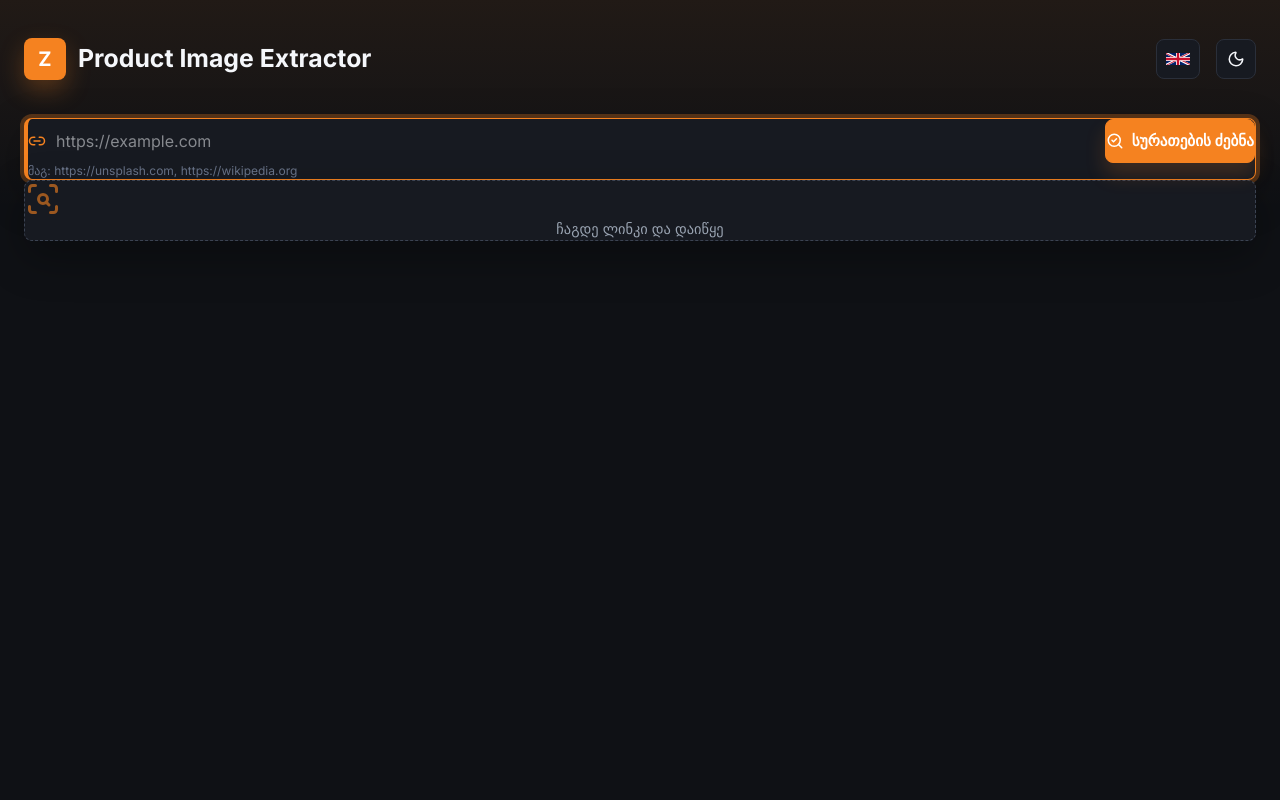
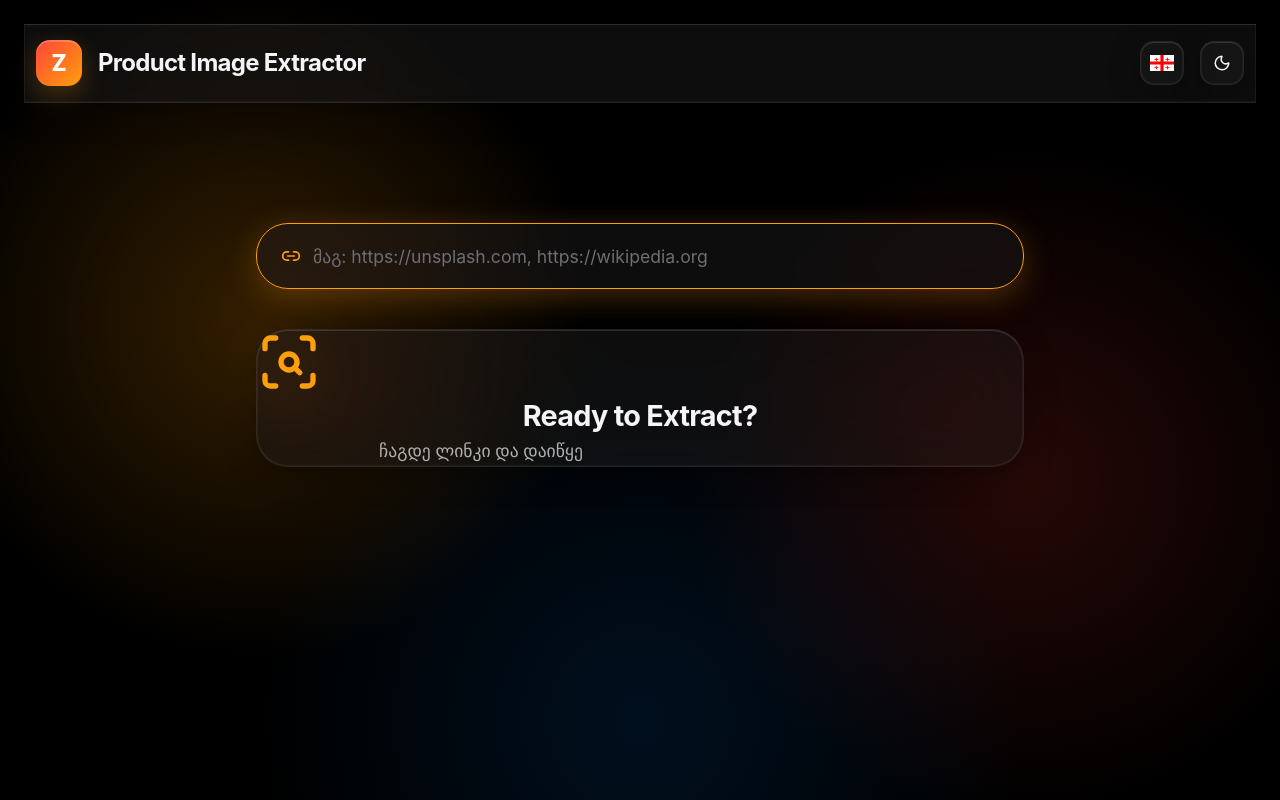
Before and after one commit to guramilomaia2-cmyk/image-scraper, a React (Vite) app in the folder frontend/: page /ka in a window 1280 px wide. Built offline with nearby package versions, Linux system fonts and the light colour scheme.

Commit message:
feat: redesign to pure Apple Liquid Glass UI, fix alignments and styling bugs

```diff
--- a/frontend/src/App.jsx
+++ b/frontend/src/App.jsx
@@ -341,26 +341,34 @@ export default function App() {
   return (
     <div style={{ position: 'relative', zIndex: 1, maxWidth: '1440px', margin: '0 auto', padding: '24px 24px 64px' }}>
       <Header />
-      <SearchBar onScrape={handleScrape} isLoading={isLoading} />
+      <SearchBar onScrape={handleScrape} isLoading={isLoading} hasSearched={hasSearched} />
 
       {/* Status */}
       {status && (
         <div
-          className={`p-3 px-4.5 rounded-lg text-[0.9rem] font-medium mb-4 border shadow-[var(--shadow)] ${
+          className={`flex items-center gap-3 px-6 py-4 rounded-[20px] text-[0.95rem] font-bold mb-6 mx-auto w-max max-w-full transition-all duration-500 animate-in fade-in slide-in-from-top-4 ${
             status.type === 'error'
-              ? 'bg-[rgba(224,49,49,0.08)] border-[rgba(224,49,49,0.22)] text-[var(--error)]'
-              : 'bg-[rgba(19,165,56,0.08)] border-[rgba(19,165,56,0.22)] text-[var(--success)]'
+              ? 'text-[var(--error)]'
+              : 'text-[var(--success)]'
           }`}
+          style={{
+            background: 'var(--glass-bg)',
+            backdropFilter: 'var(--glass-blur)',
+            WebkitBackdropFilter: 'var(--glass-blur)',
+            border: status.type === 'error' ? '1px solid rgba(255,59,48,0.3)' : '1px solid rgba(52,199,89,0.3)',
+            boxShadow: status.type === 'error' ? '0 8px 32px rgba(255,59,48,0.15)' : '0 8px 32px rgba(52,199,89,0.15)'
+          }}
         >
+          {status.type === 'success' ? <span className="text-xl">✨</span> : <span className="text-xl">⚠️</span>}
           {status.msg}
         </div>
       )}
 
       {/* Loading */}
       {isLoading && (
-        <div className="flex flex-col items-center gap-4 py-16 text-[var(--text-muted)]">
-          <div className="w-11 h-11 border-[3px] border-[var(--border)] border-t-[var(--accent)] rounded-full animate-spin" />
-          <p>{t('loading')}</p>
+        <div className="flex flex-col items-center justify-center gap-5 py-24 text-[var(--text)] transition-all duration-500 animate-in fade-in">
+          <div className="w-12 h-12 border-4 border-[var(--glass-border)] border-t-[var(--accent)] rounded-full animate-spin shadow-[0_0_20px_var(--accent-glow)]" />
+          <p className="font-semibold tracking-wide text-[1.1rem] opacity-80">{t('loading')}</p>
         </div>
       )}
 
@@ -404,33 +412,37 @@ export default function App() {
 
       {/* Empty State */}
       {showEmpty && (
-        <div className="text-center py-20 px-5 text-[var(--text-muted)] border border-dashed border-[var(--border-hover)] rounded-lg bg-[var(--surface)] shadow-[var(--shadow)]">
-          <div className="text-[3.5rem] mb-4 block opacity-60">
-            <ImageOff className="w-9 h-9 mx-auto text-[var(--accent)]" />
+        <div className="text-center py-24 px-6 text-[var(--text)] transition-all duration-500 animate-in fade-in zoom-in-95"
+             style={{ margin: '0 auto', maxWidth: '768px', width: '100%', borderRadius: '24px', background: 'var(--glass-bg)', backdropFilter: 'var(--glass-blur)', WebkitBackdropFilter: 'var(--glass-blur)', border: '1px solid var(--glass-border)', boxShadow: 'var(--glass-shadow)' }}>
+          <div className="text-[4rem] mb-6 block opacity-80 drop-shadow-2xl hover:scale-110 transition-transform duration-500">
+            <ImageOff className="w-12 h-12 mx-auto text-[var(--accent)] drop-shadow-[0_0_15px_var(--accent-glow)]" />
           </div>
-          <h2 className="text-xl font-semibold text-[var(--text)] mb-2">{t('emptyTitle')}</h2>
-          <p className="text-[0.9rem]">{t('emptyDesc')}</p>
+          <h2 className="text-2xl font-bold mb-3 tracking-tight">{t('emptyTitle')}</h2>
+          <p className="text-[1.05rem] opacity-70 font-medium max-w-md mx-auto">{t('emptyDesc')}</p>
         </div>
       )}
 
       {/* No Filter Results */}
       {showNoFilter && !isLoading && (
-        <div className="text-center py-20 px-5 text-[var(--text-muted)] border border-dashed border-[var(--border-hover)] rounded-lg bg-[var(--surface)] shadow-[var(--shadow)]">
-          <div className="text-[3.5rem] mb-4 block opacity-60">
-            <FilterX className="w-9 h-9 mx-auto text-[var(--accent)]" />
+        <div className="text-center py-24 px-6 text-[var(--text)] transition-all duration-500 animate-in fade-in zoom-in-95"
+             style={{ margin: '0 auto', maxWidth: '768px', width: '100%', borderRadius: '24px', background: 'var(--glass-bg)', backdropFilter: 'var(--glass-blur)', WebkitBackdropFilter: 'var(--glass-blur)', border: '1px solid var(--glass-border)', boxShadow: 'var(--glass-shadow)' }}>
+          <div className="text-[4rem] mb-6 block opacity-80 drop-shadow-2xl hover:scale-110 transition-transform duration-500">
+            <FilterX className="w-12 h-12 mx-auto text-[var(--accent)] drop-shadow-[0_0_15px_var(--accent-glow)]" />
           </div>
-          <h2 className="text-xl font-semibold text-[var(--text)] mb-2">{t('noFilterTitle')}</h2>
-          <p className="text-[0.9rem]">{t('noFilterDesc')}</p>
+          <h2 className="text-2xl font-bold mb-3 tracking-tight">{t('noFilterTitle')}</h2>
+          <p className="text-[1.05rem] opacity-70 font-medium max-w-md mx-auto">{t('noFilterDesc')}</p>
         </div>
       )}
 
       {/* Initial State */}
       {showInitial && (
-        <div className="text-center py-20 px-5 text-[var(--text-muted)] border border-dashed border-[var(--border-hover)] rounded-lg bg-[var(--surface)] shadow-[var(--shadow)]">
-          <div className="text-[3.5rem] mb-4 block opacity-60">
-            <ScanSearch className="w-9 h-9 mx-auto text-[var(--accent)]" />
+        <div className="text-center py-32 px-6 text-[var(--text)] transition-all duration-700 animate-in fade-in zoom-in-95"
+             style={{ margin: '5vh auto 0', maxWidth: '768px', width: '100%', borderRadius: '32px', background: 'var(--glass-bg)', backdropFilter: 'var(--glass-blur)', WebkitBackdropFilter: 'var(--glass-blur)', border: '1px solid var(--glass-border)', boxShadow: 'var(--glass-shadow)' }}>
+          <div className="text-[5rem] mb-8 block drop-shadow-2xl hover:scale-110 hover:-rotate-3 transition-transform duration-500">
+            <ScanSearch className="w-16 h-16 mx-auto text-[var(--accent)] drop-shadow-[0_10px_25px_var(--accent-glow)]" />
           </div>
-          <p className="text-[0.9rem]">{t('initialText')}</p>
+          <h2 className="text-[1.8rem] font-bold mb-4 tracking-tight">{t('initialTitle') || 'Ready to Extract?'}</h2>
+          <p className="text-[1.1rem] opacity-70 font-medium max-w-md mx-auto leading-relaxed">{t('initialText')}</p>
         </div>
       )}
 
--- a/frontend/src/components/Header.jsx
+++ b/frontend/src/components/Header.jsx
@@ -4,18 +4,15 @@ import { useTheme } from '../hooks/useTheme';
 
 function GeoFlag() {
   return (
-    <svg width="24" height="16" viewBox="0 0 900 600" xmlns="http://www.w3.org/2000/svg">
-      <rect fill="#fff" width="900" height="600"/>
-      <rect fill="#FF0000" x="360" width="180" height="600"/>
-      <rect fill="#FF0000" y="210" width="900" height="180"/>
-      <rect fill="#FF0000" x="60" y="60" width="60" height="60"/>
-      <rect fill="#FF0000" x="180" y="60" width="60" height="60"/>
-      <rect fill="#FF0000" x="60" y="420" width="60" height="60"/>
-      <rect fill="#FF0000" x="180" y="420" width="60" height="60"/>
-      <rect fill="#FF0000" x="600" y="60" width="60" height="60"/>
-      <rect fill="#FF0000" x="720" y="60" width="60" height="60"/>
-      <rect fill="#FF0000" x="600" y="420" width="60" height="60"/>
-      <rect fill="#FF0000" x="720" y="420" width="60" height="60"/>
+    <svg width="24" height="16" viewBox="0 0 300 200" xmlns="http://www.w3.org/2000/svg">
+      <rect width="300" height="200" fill="#fff"/>
+      <path d="M130 0h40v200h-40zM0 80h300v40H0z" fill="#f00"/>
+      <g fill="#f00">
+        <path d="M65 30 l10 10 10-10 v20 h20 v10 h-20 v20 h-10 v-20 h-20 v-10 h20 z"/>
+        <path d="M65 130 l10 10 10-10 v20 h20 v10 h-20 v20 h-10 v-20 h-20 v-10 h20 z"/>
+        <path d="M205 30 l10 10 10-10 v20 h20 v10 h-20 v20 h-10 v-20 h-20 v-10 h20 z"/>
+        <path d="M205 130 l10 10 10-10 v20 h20 v10 h-20 v20 h-10 v-20 h-20 v-10 h20 z"/>
+      </g>
     </svg>
   );
 }
@@ -41,28 +38,56 @@ export default function Header() {
   const { theme, toggleTheme } = useTheme();
 
   return (
-    <header style={{ display: 'grid', gridTemplateColumns: 'minmax(0,1fr) auto auto', alignItems: 'center', gap: '16px', textAlign: 'left', marginBottom: '24px', paddingTop: '14px', paddingBottom: '14px' }}>
-      <div style={{ display: 'flex', alignItems: 'center', gap: '12px' }}>
-        <span style={{ width: '42px', height: '42px', display: 'inline-flex', alignItems: 'center', justifyContent: 'center', borderRadius: '8px', background: 'var(--accent)', color: 'white', fontSize: '1.25rem', fontWeight: 800, boxShadow: '0 10px 24px var(--accent-glow)' }}>
+    <header style={{
+      display: 'grid', gridTemplateColumns: 'minmax(0,1fr) auto auto', alignItems: 'center', gap: '16px',
+      textAlign: 'left', marginBottom: '32px', paddingTop: '16px', paddingBottom: '16px',
+      position: 'sticky', top: 0, zIndex: 50,
+      background: 'var(--glass-bg)', backdropFilter: 'var(--glass-blur)', WebkitBackdropFilter: 'var(--glass-blur)',
+      borderBottom: '1px solid var(--glass-border)',
+      boxShadow: 'var(--glass-shadow)'
+    }}>
+      <div style={{ display: 'flex', alignItems: 'center', gap: '16px', paddingLeft: '12px' }}>
+        <span style={{
+          width: '46px', height: '46px', display: 'inline-flex', alignItems: 'center', justifyContent: 'center',
+          borderRadius: '14px', background: 'linear-gradient(135deg, var(--accent-2), var(--accent))',
+          color: 'white', fontSize: '1.4rem', fontWeight: 800,
+          boxShadow: '0 8px 24px var(--accent-glow), inset 0 2px 0 rgba(255,255,255,0.2)'
+        }}>
           Z
         </span>
-        <h1 style={{ fontSize: '1.55rem', fontWeight: 700, lineHeight: 1.2, color: 'var(--text)' }}>
+        <h1 style={{ fontSize: '1.5rem', fontWeight: 700, letterSpacing: '-0.03em', color: 'var(--text)' }}>
           Product Image Extractor
         </h1>
       </div>
 
       <button
         onClick={toggleLanguage}
-        style={{ width: '44px', height: '40px', borderRadius: '8px', background: 'var(--surface)', border: '1px solid var(--border)', display: 'flex', alignItems: 'center', justifyContent: 'center', cursor: 'pointer', transition: 'all 0.2s' }}
+        style={{
+          width: '44px', height: '44px', borderRadius: '14px',
+          background: 'var(--glass-bg)', border: '1px solid var(--glass-border)',
+          boxShadow: 'var(--glass-shadow)',
+          display: 'flex', alignItems: 'center', justifyContent: 'center',
+          cursor: 'pointer', transition: 'all 0.3s cubic-bezier(0.25, 1, 0.5, 1)'
+        }}
         title="ენის შეცვლა / Change Language"
+        onMouseEnter={(e) => { e.currentTarget.style.transform = 'translateY(-2px) scale(1.05)'; e.currentTarget.style.background = 'var(--glass-hover)'; }}
+        onMouseLeave={(e) => { e.currentTarget.style.transform = 'none'; e.currentTarget.style.background = 'var(--glass-bg)'; }}
       >
-        {lang === 'ka' ? <UkFlag /> : <GeoFlag />}
+        {lang === 'ka' ? <GeoFlag /> : <UkFlag />}
       </button>
 
       <button
         onClick={toggleTheme}
-        style={{ width: '40px', height: '40px', borderRadius: '8px', background: 'var(--surface)', border: '1px solid var(--border)', display: 'flex', alignItems: 'center', justifyContent: 'center', color: 'var(--text)', cursor: 'pointer', transition: 'all 0.2s' }}
+        style={{
+          width: '44px', height: '44px', borderRadius: '14px', marginRight: '12px',
+          background: 'var(--glass-bg)', border: '1px solid var(--glass-border)',
+          boxShadow: 'var(--glass-shadow)',
+          display: 'flex', alignItems: 'center', justifyContent: 'center', color: 'var(--text)',
+          cursor: 'pointer', transition: 'all 0.3s cubic-bezier(0.25, 1, 0.5, 1)'
+        }}
         title="თემის შეცვლა"
+        onMouseEnter={(e) => { e.currentTarget.style.transform = 'translateY(-2px) scale(1.05)'; e.currentTarget.style.background = 'var(--glass-hover)'; }}
+        onMouseLeave={(e) => { e.currentTarget.style.transform = 'none'; e.currentTarget.style.background = 'var(--glass-bg)'; }}
       >
         {theme === 'dark' ? <Moon style={{ width: 18, height: 18 }} /> : <Sun style={{ width: 18, height: 18 }} />}
       </button>
--- a/frontend/src/components/SearchBar.jsx
+++ b/frontend/src/components/SearchBar.jsx
@@ -17,7 +17,7 @@ export function addToHistory(url) {
   localStorage.setItem('scraper-history', JSON.stringify(hist));
 }
 
-export default function SearchBar({ onScrape, isLoading }) {
+export default function SearchBar({ onScrape, isLoading, hasSearched }) {
   const { t } = useLanguage();
   const [url, setUrl] = useState('');
   const [history] = useState(getHistory);
@@ -27,7 +27,8 @@ export default function SearchBar({ onScrape, isLoading }) {
     inputRef.current?.focus();
   }, []);
 
-  const handleSubmit = () => {
+  const handleSubmit = (e) => {
+    if (e) e.preventDefault();
     const trimmed = url.trim();
     if (!trimmed) {
       inputRef.current?.focus();
@@ -52,37 +53,61 @@ export default function SearchBar({ onScrape, isLoading }) {
   };
 
   return (
-    <div className="bg-[var(--surface)] border border-[var(--border)] rounded-lg p-3.5 mb-3 shadow-[var(--shadow)] border-l-4 border-l-[var(--accent)] transition-all duration-200 focus-within:border-[var(--accent)] focus-within:shadow-[0_0_0_4px_var(--accent-glow),var(--shadow)]">
-      <div className="flex items-center gap-2.5">
-        <Link2 className="w-[18px] h-[18px] shrink-0 text-[var(--accent)]" />
+    <div
+      className={`transition-all duration-700 ease-[cubic-bezier(0.25,1,0.5,1)] ${hasSearched ? 'mb-8' : 'mt-[15vh]'}`}
+      style={{ margin: hasSearched ? '0 auto 2rem' : '15vh auto 0', maxWidth: '768px', width: '100%' }}
+    >
+      <form
+        onSubmit={handleSubmit}
+        style={{
+          background: 'var(--glass-bg)',
+          backdropFilter: 'var(--glass-blur)',
+          WebkitBackdropFilter: 'var(--glass-blur)',
+          border: '1px solid var(--glass-border)',
+          boxShadow: 'var(--glass-shadow)',
+          borderRadius: '32px',
+          padding: '4px'
+        }}
+        className="relative flex items-center group transition-all duration-500 hover:shadow-[0_20px_60px_rgba(0,0,0,0.15)] focus-within:!border-[var(--accent)] focus-within:!shadow-[0_8px_32px_var(--accent-glow)]"
+      >
+        <div className="relative flex-1 flex items-center h-[56px]">
+          <Link2 className="absolute left-5 w-5 h-5 text-[var(--text-faint)] group-focus-within:text-[var(--accent)] transition-colors duration-300 pointer-events-none" />
           <input
             ref={inputRef}
             type="url"
+            placeholder={t('hint')}
             value={url}
             onChange={(e) => setUrl(e.target.value)}
             onKeyDown={handleKeyDown}
             onPaste={handlePaste}
-          placeholder="https://example.com"
+            disabled={isLoading}
+            className="w-full h-full bg-transparent border-none text-[1.1rem] text-[var(--text)] font-medium outline-none disabled:opacity-50 placeholder:text-[var(--text-faint)] placeholder:font-normal"
+            style={{ paddingLeft: '52px', paddingRight: '16px' }}
             autoComplete="off"
             spellCheck="false"
             list="urlHistory"
-          className="flex-1 bg-transparent border-none outline-none text-[var(--text)] font-[inherit] text-base min-w-0 min-h-[42px] px-1"
           />
           <datalist id="urlHistory">
-          {history.map((u) => (
-            <option key={u} value={u} />
+            {history.map((h, i) => (
+              <option key={i} value={h} />
             ))}
           </datalist>
+        </div>
+
         <button
-          onClick={handleSubmit}
-          disabled={isLoading}
-          className="inline-flex items-center gap-2 min-h-[44px] px-5 bg-[var(--accent)] border border-[var(--accent)] rounded-lg text-white font-semibold text-[0.95rem] cursor-pointer whitespace-nowrap shadow-[0_12px_20px_rgba(245,130,32,0.18)] transition-all duration-200 hover:bg-[#e87517] hover:border-[#e87517] hover:shadow-[0_14px_26px_rgba(245,130,32,0.24)] disabled:opacity-50 disabled:cursor-not-allowed disabled:transform-none"
+          type="submit"
+          disabled={isLoading || !url.trim()}
+          className="flex items-center justify-center w-[52px] h-[52px] mr-1 rounded-[26px] text-white cursor-pointer transition-all duration-400 ease-[cubic-bezier(0.25,1,0.5,1)] disabled:opacity-0 disabled:-translate-x-4 disabled:pointer-events-none"
+          style={{
+            background: 'linear-gradient(135deg, var(--accent-2), var(--accent))',
+            boxShadow: '0 4px 16px var(--accent-glow), inset 0 2px 0 rgba(255,255,255,0.2)'
+          }}
+          onMouseEnter={(e) => { if (!e.currentTarget.disabled) { e.currentTarget.style.transform = 'scale(1.05)'; e.currentTarget.style.boxShadow = '0 8px 24px var(--accent-glow), inset 0 2px 0 rgba(255,255,255,0.2)'; } }}
+          onMouseLeave={(e) => { if (!e.currentTarget.disabled) { e.currentTarget.style.transform = 'none'; e.currentTarget.style.boxShadow = '0 4px 16px var(--accent-glow), inset 0 2px 0 rgba(255,255,255,0.2)'; } }}
         >
-          <SearchCheck className="w-[18px] h-[18px]" />
-          <span>{t('title')}</span>
+          {isLoading ? <span className="w-5 h-5 border-2 border-white/30 border-t-white rounded-full animate-spin" /> : <SearchCheck className="w-[22px] h-[22px]" />}
         </button>
-      </div>
-      <div className="mt-2 ml-8 text-xs text-[var(--text-faint)]">{t('hint')}</div>
+      </form>
     </div>
   );
 }
--- a/frontend/src/index.css
+++ b/frontend/src/index.css
@@ -3,45 +3,47 @@
 /* ── CSS Custom Properties (Theme Variables) ── */
 :root,
 [data-theme="light"] {
-  --bg: #f5f6f8;
-  --bg-2: #ffffff;
-  --surface: #ffffff;
-  --surface-hover: #f1f3f5;
-  --surface-solid: #ffffff;
-  --border: #e4e7ec;
-  --border-hover: #c9ced6;
-  --text: #16181d;
-  --text-muted: #667085;
-  --text-faint: #98a2b3;
-  --accent: #f58220;
-  --accent-2: #ffb000;
-  --accent-glow: rgba(245, 130, 32, 0.22);
-  --success: #13a538;
-  --success-glow: rgba(19, 165, 56, 0.18);
-  --error: #e03131;
-  --shadow: 0 10px 30px rgba(15, 23, 42, 0.08);
-  --shadow-lg: 0 24px 70px rgba(15, 23, 42, 0.18);
+  --bg: #f5f5f7;
+  --bg-gradient: radial-gradient(circle at 15% 50%, rgba(255,149,0,0.15), transparent 25%), radial-gradient(circle at 85% 30%, rgba(255,59,48,0.1), transparent 25%), linear-gradient(135deg, #fdfbfb 0%, #ebedee 100%);
+  --text: #1d1d1f;
+  --text-muted: #86868b;
+  --text-faint: #a1a1a6;
+
+  /* Apple Liquid Glass Light */
+  --glass-bg: rgba(255, 255, 255, 0.45);
+  --glass-hover: rgba(255, 255, 255, 0.6);
+  --glass-border: rgba(255, 255, 255, 0.5);
+  --glass-shadow: 0 8px 32px rgba(0, 0, 0, 0.04), inset 0 0 0 1px rgba(255, 255, 255, 0.6), inset 0 1px 2px rgba(255, 255, 255, 0.8);
+  --glass-blur: blur(40px) saturate(180%);
+
+  --accent: #ff9500;
+  --accent-2: #ff3b30;
+  --accent-glow: rgba(255, 149, 0, 0.25);
+  --success: #34c759;
+  --success-glow: rgba(52, 199, 89, 0.2);
+  --error: #ff3b30;
 }
 
 [data-theme="dark"] {
-  --bg: #0f1115;
-  --bg-2: #151820;
-  --surface: #171a21;
-  --surface-hover: #20242d;
-  --surface-solid: #171a21;
-  --border: #2a2f3a;
-  --border-hover: #3b4352;
-  --text: #f5f7fb;
-  --text-muted: #9aa4b2;
-  --text-faint: #667085;
-  --accent: #f58220;
-  --accent-2: #ffb000;
-  --accent-glow: rgba(245, 130, 32, 0.28);
-  --success: #22c55e;
-  --success-glow: rgba(34, 197, 94, 0.2);
-  --error: #ff5a5f;
-  --shadow: 0 16px 44px rgba(0, 0, 0, 0.32);
-  --shadow-lg: 0 26px 90px rgba(0, 0, 0, 0.5);
+  --bg: #000000;
+  --bg-gradient: radial-gradient(circle at 20% 40%, rgba(255,149,0,0.2), transparent 30%), radial-gradient(circle at 80% 60%, rgba(255,59,48,0.15), transparent 30%), radial-gradient(circle at 50% 90%, rgba(0,102,204,0.15), transparent 40%), #000000;
+  --text: #f5f5f7;
+  --text-muted: #86868b;
+  --text-faint: #6e6e73;
+
+  /* Apple Liquid Glass Dark */
+  --glass-bg: rgba(30, 30, 30, 0.45);
+  --glass-hover: rgba(45, 45, 45, 0.6);
+  --glass-border: rgba(255, 255, 255, 0.08);
+  --glass-shadow: 0 8px 32px rgba(0, 0, 0, 0.3), inset 0 0 0 1px rgba(255, 255, 255, 0.05), inset 0 1px 1px rgba(255, 255, 255, 0.1);
+  --glass-blur: blur(40px) saturate(180%);
+
+  --accent: #ff9f0a;
+  --accent-2: #ff453a;
+  --accent-glow: rgba(255, 159, 10, 0.25);
+  --success: #32d74b;
+  --success-glow: rgba(50, 215, 75, 0.2);
+  --error: #ff453a;
 }
 
 /* ── Base Styles ── */
@@ -58,14 +60,23 @@ html {
 }
 
 body {
-  font-family: 'Inter', -apple-system, BlinkMacSystemFont, sans-serif;
-  background: linear-gradient(180deg, rgba(245, 130, 32, 0.08) 0, transparent 210px), var(--bg);
+  font-family: -apple-system, BlinkMacSystemFont, 'SF Pro Display', 'Inter', sans-serif;
+  background: var(--bg-gradient);
+  background-attachment: fixed;
   color: var(--text);
   min-height: 100vh;
   overflow-x: hidden;
-  line-height: 1.6;
-  transition: background 0.3s ease, color 0.3s ease;
-  letter-spacing: 0;
+  line-height: 1.5;
+  transition: background 0.4s ease, color 0.4s ease;
+  -webkit-font-smoothing: antialiased;
+  -moz-osx-font-smoothing: grayscale;
+}
+
+/* Fix native select options in dark mode */
+option {
+  background-color: var(--bg-2);
+  color: var(--text);
+  font-weight: 500;
 }
 
 /* Hide datalist dropdown arrow in WebKit */
```
Also changed, not shown: frontend/src/components/ControlsBar.jsx (+23 -10 lines), frontend/src/components/ImageCard.jsx (+49 -31 lines), frontend/src/components/ResultsHeader.jsx (+40 -7 lines), 4 other files (tests, documents, lock files or other folders). Lines whose indentation alone changed are shown as unchanged.
